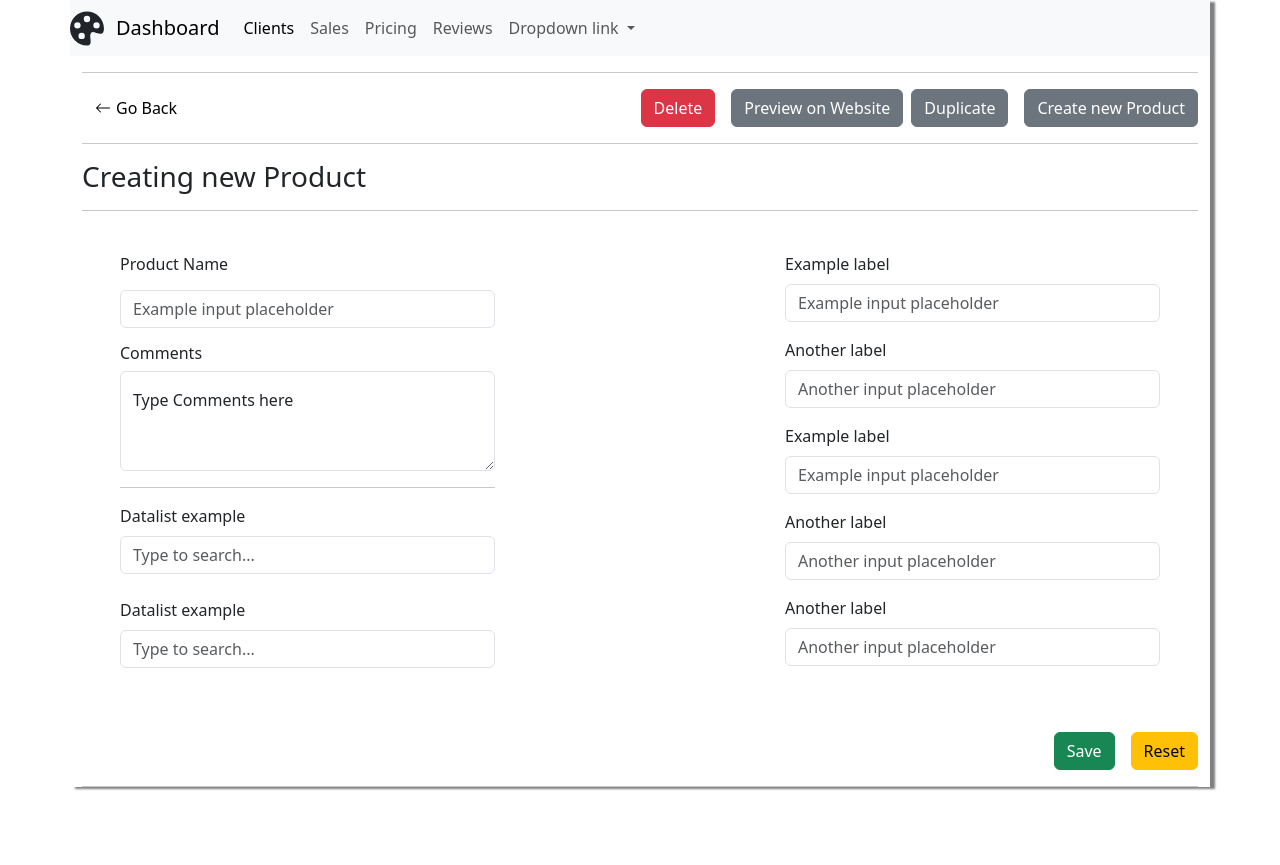
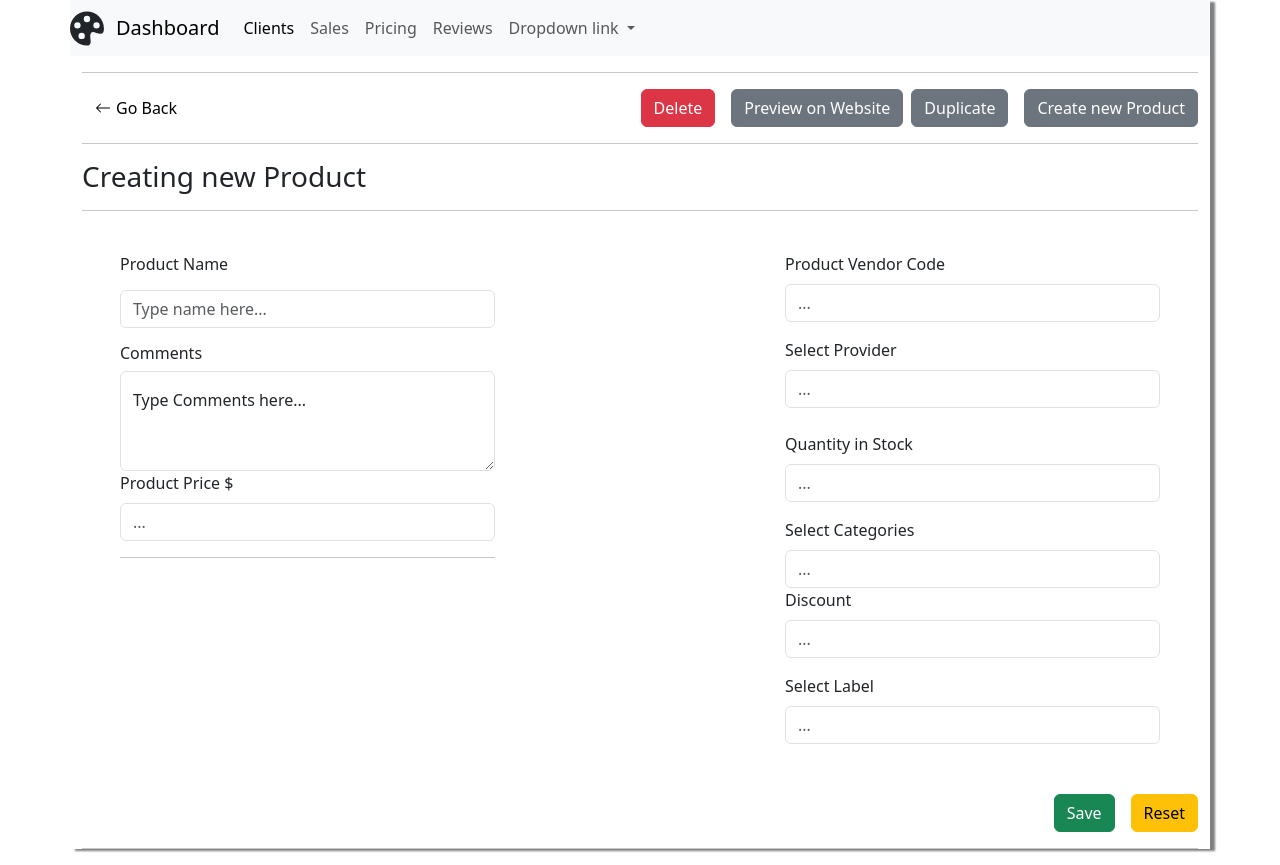
Before and after one commit to Nataliiaodai/natashop-admin, an Angular app: page / in a window 1280 px wide. Before the commit the page ends 803 px from the top, so only its background shows below. Built offline with nearby package versions, Linux system fonts and the light colour scheme.

Commit message:
added changes into template

```diff
--- a/src/app/app.component.html
+++ b/src/app/app.component.html
@@ -1,3 +1,153 @@
+<!--<div class="container container-background">-->
+<!--  <div class="row">-->
+
+<!--    <nav class="navbar navbar-expand-lg bg-body-tertiary">-->
+<!--      <svg xmlns="http://www.w3.org/2000/svg" width="35" height="35" fill="currentColor" class="bi bi-palette-fill" viewBox="0 0 16 16">-->
+<!--        <path d="M12.433 10.07C14.133 10.585 16 11.15 16 8a8 8 0 1 0-8 8c1.996 0 1.826-1.504 1.649-3.08-.124-1.101-.252-2.237.351-2.92.465-.527 1.42-.237 2.433.07zM8 5a1.5 1.5 0 1 1 0-3 1.5 1.5 0 0 1 0 3zm4.5 3a1.5 1.5 0 1 1 0-3 1.5 1.5 0 0 1 0 3zM5 6.5a1.5 1.5 0 1 1-3 0 1.5 1.5 0 0 1 3 0zm.5 6.5a1.5 1.5 0 1 1 0-3 1.5 1.5 0 0 1 0 3z"/>-->
+<!--      </svg>-->
+<!--      <div class="container-fluid">-->
+<!--        <a class="navbar-brand" href="#">Dashboard</a>-->
+<!--        <button class="navbar-toggler" type="button" data-bs-toggle="collapse" data-bs-target="#navbarNav" aria-controls="navbarNav" aria-expanded="false" aria-label="Toggle navigation">-->
+<!--          <span class="navbar-toggler-icon"></span>-->
+<!--        </button>-->
+<!--        <div class="collapse navbar-collapse" id="navbarNav">-->
+<!--          <ul class="navbar-nav">-->
+<!--            <li class="nav-item">-->
+<!--              <a class="nav-link active" aria-current="page" href="#">Clients</a>-->
+<!--            </li>-->
+<!--            <li class="nav-item">-->
+<!--              <a class="nav-link" href="#">Sales</a>-->
+<!--            </li>-->
+<!--            <li class="nav-item">-->
+<!--              <a class="nav-link" href="#">Pricing</a>-->
+<!--            </li>-->
+<!--            <li class="nav-item">-->
+<!--              <a class="nav-link">Reviews</a>-->
+<!--            </li>-->
+<!--            <li class="nav-item dropdown">-->
+<!--              <a class="nav-link dropdown-toggle" href="#" role="button" data-bs-toggle="dropdown" aria-expanded="false">-->
+<!--                Dropdown link-->
+<!--              </a>-->
+<!--              <ul class="dropdown-menu">-->
+<!--                <li><a class="dropdown-item" href="#">Action</a></li>-->
+<!--                <li><a class="dropdown-item" href="#">Another action</a></li>-->
+<!--                <li><a class="dropdown-item" href="#">Something else here</a></li>-->
+<!--              </ul>-->
+<!--            </li>-->
+<!--          </ul>-->
+<!--        </div>-->
+<!--      </div>-->
+<!--    </nav>-->
+<!--  </div>-->
+<!--  <hr>-->
+<!--  <div class="col-md-12 button-flex">-->
+<!--    <div>-->
+<!--      <button type="button" class="btn btn-link go-back-link">-->
+<!--        <svg style="margin-right: 5px" xmlns="http://www.w3.org/2000/svg" width="16" height="16" fill="currentColor" class="bi bi-arrow-left" viewBox="0 0 16 16">-->
+<!--          <path fill-rule="evenodd" d="M15 8a.5.5 0 0 0-.5-.5H2.707l3.147-3.146a.5.5 0 1 0-.708-.708l-4 4a.5.5 0 0 0 0 .708l4 4a.5.5 0 0 0 .708-.708L2.707 8.5H14.5A.5.5 0 0 0 15 8z"/>-->
+<!--        </svg>-->
+<!--        Go Back</button>-->
+<!--    </div>-->
+
+<!--    <div class="d-grid gap-2 d-md-flex justify-content-md-end">-->
+<!--      <button class="btn btn-danger me-md-2" type="button">Delete</button>-->
+<!--      <button class="btn btn-secondary" type="button">Preview on Website</button>-->
+<!--      <button class="btn btn-secondary me-md-2" type="button">Duplicate</button>-->
+<!--      <button class="btn btn-secondary" type="button">Create new Product</button>-->
+<!--    </div>-->
+<!--  </div>-->
+
+<!--&lt;!&ndash;    <div class="d-grid gap-2 d-md-flex justify-content-md-end">&ndash;&gt;-->
+<!--&lt;!&ndash;      <button class="btn btn-danger me-md-2" type="button">Delete</button>&ndash;&gt;-->
+<!--&lt;!&ndash;      <button class="btn btn-secondary" type="button">Preview on Website</button>&ndash;&gt;-->
+<!--&lt;!&ndash;      <button class="btn btn-secondary me-md-2" type="button">Duplicate</button>&ndash;&gt;-->
+<!--&lt;!&ndash;      <button class="btn btn-secondary" type="button">Create new Product</button>&ndash;&gt;-->
+<!--&lt;!&ndash;    </div>&ndash;&gt;-->
+<!--  <hr>-->
+<!--  <h3>-->
+<!--    Creating new Product-->
+<!--  </h3>-->
+<!--  <hr>-->
+<!--  <div class="row parent-border-block">-->
+<!--    <div class="col-md-5 border-block">-->
+
+<!--      <div class="mb-3">-->
+<!--        <label for="formGroupExampleInput" class="form-label"><h6>Product Name</h6></label>-->
+<!--        <input type="text" class="form-control" id="formGroupExampleInput" placeholder="Example input placeholder">-->
+<!--      </div>-->
+<!--      <h6>Comments</h6>-->
+<!--      <div class="form-floating">-->
+<!--        <textarea class="form-control" placeholder="Leave a comment here" id="floatingTextarea2" style="height: 100px"></textarea>-->
+<!--        <label for="floatingTextarea2">Type Comments here</label>-->
+<!--      </div>-->
+<!--      <hr>-->
+<!--      <label for="exampleDataList" class="form-label">Datalist example</label>-->
+<!--      <input class="form-control" list="datalistOptions" id="exampleDataList" placeholder="Type to search...">-->
+<!--      <datalist id="datalistOptions">-->
+<!--        <option value="San Francisco">-->
+<!--        <option value="New York">-->
+<!--        <option value="Seattle">-->
+<!--        <option value="Los Angeles">-->
+<!--        <option value="Chicago">-->
+<!--      </datalist>-->
+<!--      <br>-->
+<!--      <label for="exampleDataList" class="form-label">Datalist example</label>-->
+<!--      <input class="form-control" list="datalistOptions" id="exampleDataList" placeholder="Type to search...">-->
+<!--      <datalist id="datalistOptions">-->
+<!--        <option value="San Francisco">-->
+<!--        <option value="New York">-->
+<!--        <option value="Seattle">-->
+<!--        <option value="Los Angeles">-->
+<!--        <option value="Chicago">-->
+<!--      </datalist>-->
+<!--&lt;!&ndash;      <hr>&ndash;&gt;-->
+
+<!--&lt;!&ndash;      <div class="mb-3">&ndash;&gt;-->
+<!--&lt;!&ndash;        <label for="formGroupExampleInput" class="form-label"><h6>Product Name</h6></label>&ndash;&gt;-->
+<!--&lt;!&ndash;        <input type="text" class="form-control" id="formGroupExampleInput" placeholder="Example input placeholder">&ndash;&gt;-->
+<!--&lt;!&ndash;      </div>&ndash;&gt;-->
+<!--&lt;!&ndash;      <h6>Comments</h6>&ndash;&gt;-->
+<!--&lt;!&ndash;      <div class="form-floating">&ndash;&gt;-->
+<!--&lt;!&ndash;        <textarea class="form-control" placeholder="Leave a comment here" id="floatingTextarea2" style="height: 100px"></textarea>&ndash;&gt;-->
+<!--&lt;!&ndash;        <label for="floatingTextarea2">Type Comments here</label>&ndash;&gt;-->
+<!--&lt;!&ndash;      </div>&ndash;&gt;-->
+
+<!--    </div>-->
+
+<!--    <div class="col-md-5 border-block">-->
+<!--      <div class="mb-3">-->
+<!--        <label for="formGroupExampleInput" class="form-label">Example label</label>-->
+<!--        <input type="text" class="form-control" id="formGroupExampleInput" placeholder="Example input placeholder">-->
+<!--      </div>-->
+<!--      <div class="mb-3">-->
+<!--        <label for="formGroupExampleInput2" class="form-label">Another label</label>-->
+<!--        <input type="text" class="form-control" id="formGroupExampleInput2" placeholder="Another input placeholder">-->
+<!--      </div>-->
+
+<!--      <div class="mb-3">-->
+<!--        <label for="formGroupExampleInput" class="form-label">Example label</label>-->
+<!--        <input type="text" class="form-control" id="formGroupExampleInput" placeholder="Example input placeholder">-->
+<!--      </div>-->
+<!--      <div class="mb-3">-->
+<!--        <label for="formGroupExampleInput2" class="form-label">Another label</label>-->
+<!--        <input type="text" class="form-control" id="formGroupExampleInput2" placeholder="Another input placeholder">-->
+<!--      </div>-->
+<!--      <div class="mb-3">-->
+<!--        <label for="formGroupExampleInput2" class="form-label">Another label</label>-->
+<!--        <input type="text" class="form-control" id="formGroupExampleInput2" placeholder="Another input placeholder">-->
+<!--      </div>-->
+<!--    </div>-->
+
+<!--  </div>-->
+
+<!--  <div class="d-grid gap-2 d-md-flex justify-content-md-end">-->
+<!--    <button class="btn btn-success me-md-2" type="submit">Save</button>-->
+<!--    <button class="btn btn-warning" type="reset">Reset</button>-->
+<!--  </div>-->
+<!--  <hr>-->
+<!--</div>-->
+
+
 <div class="container container-background">
   <div class="row">
 
@@ -57,12 +207,6 @@
     </div>
   </div>
 
-<!--    <div class="d-grid gap-2 d-md-flex justify-content-md-end">-->
-<!--      <button class="btn btn-danger me-md-2" type="button">Delete</button>-->
-<!--      <button class="btn btn-secondary" type="button">Preview on Website</button>-->
-<!--      <button class="btn btn-secondary me-md-2" type="button">Duplicate</button>-->
-<!--      <button class="btn btn-secondary" type="button">Create new Product</button>-->
-<!--    </div>-->
   <hr>
   <h3>
     Creating new Product
@@ -72,72 +216,69 @@
     <div class="col-md-5 border-block">
 
       <div class="mb-3">
-        <label for="formGroupExampleInput" class="form-label"><h6>Product Name</h6></label>
-        <input type="text" class="form-control" id="formGroupExampleInput" placeholder="Example input placeholder">
+        <label for="formGroupExampleInput6" class="form-label"><h6>Product Name</h6></label>
+        <input type="text" class="form-control" id="formGroupExampleInput6" placeholder="Type name here...">
       </div>
       <h6>Comments</h6>
       <div class="form-floating">
         <textarea class="form-control" placeholder="Leave a comment here" id="floatingTextarea2" style="height: 100px"></textarea>
-        <label for="floatingTextarea2">Type Comments here</label>
+        <label for="floatingTextarea2">Type Comments here...</label>
+      </div>
+
+      <div class="mb-3">
+        <label for="formGroupExampleInput7" class="form-label">Product Price $</label>
+        <input type="text" class="form-control" id="formGroupExampleInput7" placeholder="...">
       </div>
       <hr>
-      <label for="exampleDataList" class="form-label">Datalist example</label>
-      <input class="form-control" list="datalistOptions" id="exampleDataList" placeholder="Type to search...">
-      <datalist id="datalistOptions">
+    </div>
+
+    <div class="col-md-5 border-block">
+      <div class="mb-3">
+        <label for="formGroupExampleInput8" class="form-label">Product Vendor Code</label>
+        <input type="text" class="form-control" id="formGroupExampleInput8" placeholder="...">
+      </div>
+
+    <label for="exampleDataList1" class="form-label">Select Provider</label>
+    <input class="form-control" list="datalistOptions1" id="exampleDataList1" placeholder="...">
+    <datalist id="datalistOptions1">
       <option value="San Francisco">
       <option value="New York">
       <option value="Seattle">
       <option value="Los Angeles">
-        <option value="Chicago">
+      <option value="none">
     </datalist>
       <br>
-      <label for="exampleDataList" class="form-label">Datalist example</label>
-      <input class="form-control" list="datalistOptions" id="exampleDataList" placeholder="Type to search...">
-      <datalist id="datalistOptions">
+    <div class="mb-3">
+      <label for="formGroupExampleInput2" class="form-label">Quantity in Stock</label>
+      <input type="text" class="form-control" id="formGroupExampleInput2" placeholder="...">
+    </div>
+
+    <label for="exampleDataList2" class="form-label">Select Сategories</label>
+    <input class="form-control" list="datalistOptions2" id="exampleDataList2" placeholder="...">
+    <datalist id="datalistOptions2">
       <option value="San Francisco">
       <option value="New York">
       <option value="Seattle">
       <option value="Los Angeles">
-        <option value="Chicago">
+      <option value="none">
     </datalist>
-<!--      <hr>-->
 
-<!--      <div class="mb-3">-->
-<!--        <label for="formGroupExampleInput" class="form-label"><h6>Product Name</h6></label>-->
-<!--        <input type="text" class="form-control" id="formGroupExampleInput" placeholder="Example input placeholder">-->
-<!--      </div>-->
-<!--      <h6>Comments</h6>-->
-<!--      <div class="form-floating">-->
-<!--        <textarea class="form-control" placeholder="Leave a comment here" id="floatingTextarea2" style="height: 100px"></textarea>-->
-<!--        <label for="floatingTextarea2">Type Comments here</label>-->
-<!--      </div>-->
 
+    <div class="mb-3">
+      <label for="formGroupExampleInput4" class="form-label">Discount</label>
+      <input type="text" class="form-control" id="formGroupExampleInput4" placeholder="...">
     </div>
 
-    <div class="col-md-5 border-block">
-      <div class="mb-3">
-        <label for="formGroupExampleInput" class="form-label">Example label</label>
-        <input type="text" class="form-control" id="formGroupExampleInput" placeholder="Example input placeholder">
+
+    <label for="exampleDataList3" class="form-label">Select Label</label>
+    <input class="form-control" list="datalistOptions3" id="exampleDataList3" placeholder="...">
+    <datalist id="datalistOptions3">
+      <option value="NEW">
+      <option value="TOP SALES">
+      <option value="DEAL">
+      <option value="none">
+    </datalist>
   </div>
-      <div class="mb-3">
-        <label for="formGroupExampleInput2" class="form-label">Another label</label>
-        <input type="text" class="form-control" id="formGroupExampleInput2" placeholder="Another input placeholder">
-      </div>
-
-      <div class="mb-3">
-        <label for="formGroupExampleInput" class="form-label">Example label</label>
-        <input type="text" class="form-control" id="formGroupExampleInput" placeholder="Example input placeholder">
-      </div>
-      <div class="mb-3">
-        <label for="formGroupExampleInput2" class="form-label">Another label</label>
-        <input type="text" class="form-control" id="formGroupExampleInput2" placeholder="Another input placeholder">
-      </div>
-      <div class="mb-3">
-        <label for="formGroupExampleInput2" class="form-label">Another label</label>
-        <input type="text" class="form-control" id="formGroupExampleInput2" placeholder="Another input placeholder">
-      </div>
-    </div>
-
   </div>
 
     <div class="d-grid gap-2 d-md-flex justify-content-md-end">
```
Lines whose indentation alone changed are shown as unchanged.
